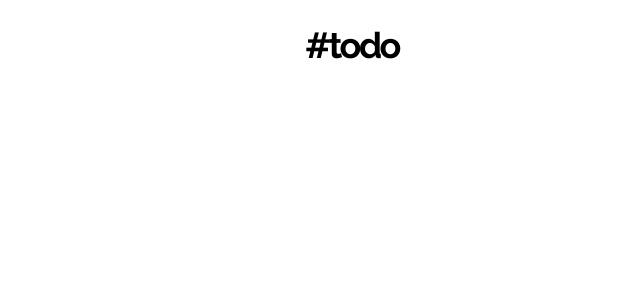
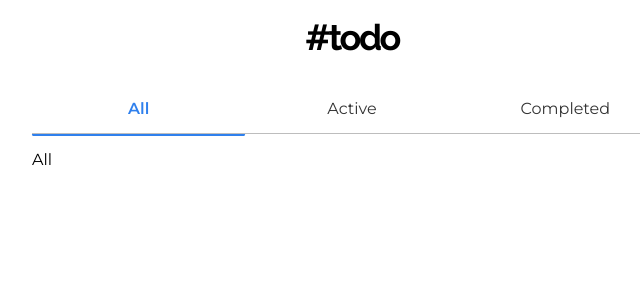
Before and after one commit to ralphZero/todo-app-challenge, a React (Create React App) app: page / in a window 1280 px wide. Shown: the top 300 px of the page, without its empty margins (288-928 px from the left). Built offline with nearby package versions, Linux system fonts and the light colour scheme.

Commit message:
impplementing tabbar

```diff
--- a/public/index.html
+++ b/public/index.html
@@ -11,6 +11,7 @@
     <link rel="manifest" href="%PUBLIC_URL%/manifest.json" />
     <link rel="preconnect" href="https://fonts.gstatic.com">
     <link href="https://fonts.googleapis.com/css2?family=Montserrat:wght@400;500;600&family=Raleway:wght@400;700&display=swap" rel="stylesheet">
+    <link rel="stylesheet" href="style.css" />
     <title>Todo</title>
   </head>
   <body>
--- a/public/style.css
+++ b/public/style.css
@@ -13,4 +13,18 @@ html, body{
 }
 body{
     font-family: 'Montserrat', sans-serif;
+    padding: 0 25vw;
 }
+
+
+@media screen and (max-width: 650px){
+    body{
+        padding: 0 10vw;
+    }
+}
+
+@media screen and (max-width: 350px){
+    body{
+        padding: 0;
+    }
+}
--- a/src/App.js
+++ b/src/App.js
@@ -1,10 +1,25 @@
 import sheet from './App.module.css'
+import TabBar from './components/TabBar'
+import { BrowserRouter, Route, Switch } from 'react-router-dom'
+import All from './components/All'
+import Active from './components/Active'
+import Completed from './components/Completed'
+
 
 function App() {
   return (
-    <div className="App">
-      <nav className={sheet.navbar}>#todo</nav>
-    </div>
+    <BrowserRouter>
+      <div className="App">
+        <nav className={sheet.navbar}>#todo</nav>
+        <TabBar />
+        <Switch>
+          <Route exact path='/' component={All} />
+          <Route path='/active' component={Active} />
+          <Route path='/completed' component={Completed} />
+        </Switch>
+      </div>
+    </BrowserRouter>
+
   );
 }
 
--- /dev/null
+++ b/src/components/Active.js
@@ -0,0 +1,11 @@
+import React from 'react';
+
+const Active = () => {
+    return (
+        <div>
+            Active
+        </div>
+    );
+}
+
+export default Active;
--- /dev/null
+++ b/src/components/All.js
@@ -0,0 +1,11 @@
+import React from 'react';
+
+const All = () => {
+    return (
+        <div>
+            All
+        </div>
+    );
+}
+
+export default All;
--- /dev/null
+++ b/src/components/Completed.js
@@ -0,0 +1,11 @@
+import React from 'react';
+
+const Completed = () => {
+    return (
+        <div>
+            Completed
+        </div>
+    );
+}
+
+export default Completed;
--- /dev/null
+++ b/src/components/TabBar.js
@@ -0,0 +1,15 @@
+import sheet from './TabBar.module.css';
+import { NavLink } from 'react-router-dom'
+
+
+
+const TabBar =  () => {
+  return (
+      <nav className={sheet.menu+' '+sheet.indicator}>
+        <NavLink exact className={sheet.menuItem} activeClassName={sheet.active} to='/'>All</NavLink>
+        <NavLink className={sheet.menuItem}  activeClassName={sheet.active}  to='/active'>Active</NavLink>
+        <NavLink className={sheet.menuItem}  activeClassName={sheet.active}  to='/completed'>Completed</NavLink>
+      </nav>
+  )
+}
+export default TabBar
--- /dev/null
+++ b/src/components/TabBar.module.css
@@ -0,0 +1,63 @@
+.menu{
+    position: relative;
+    display: flex;
+    list-style: none;
+    padding: 0;
+    border-bottom: 1px solid var(--gray4);
+    width: 100%;
+    margin-bottom: 1rem;
+}
+.menuItem{
+    width: calc(100% / 3);
+    text-align: center;
+    padding: 15px;
+    color: var(--black);
+    background-color: #ffffff;
+    transition: color 250ms ease-out;
+}
+
+.active{
+    color: var(--blue) !important;
+    font-weight: 600;
+}
+
+.menuItem{
+    text-decoration: none;
+    color: var(--black);
+}
+
+.menuItem:hover{
+    cursor: pointer;
+    color: var(--blue);
+}
+
+.indicator{
+    position: relative;
+}
+
+.menuItem:last-child::before, .menuItem:last-child::after{
+    content: '';
+    display: block;
+    position: absolute;
+}
+.menuItem:last-child::after{
+    width: calc(100% / 3);
+    height: 3px;
+    background: var(--blue);
+    top: 100%;
+    bottom: -5px;
+    left: 0;
+    z-index: -1;
+    border-radius: 5px;
+    transition: left 230ms cubic-bezier(0,.5,.5,1.1);
+}
+/*active selection*/
+.indicator .menuItem:nth-child(1).active ~ .menuItem:last-child:after {
+    left: 0;
+}
+.indicator .menuItem:nth-child(2).active ~ .menuItem:last-child:after {
+    left: 33.33%;
+}
+.indicator .menuItem:nth-child(3).active:after {
+    left: 66.66%;
+}
```
Also changed, not shown: public/manifest.json, 1 other file (tests, documents, lock files or other folders).
